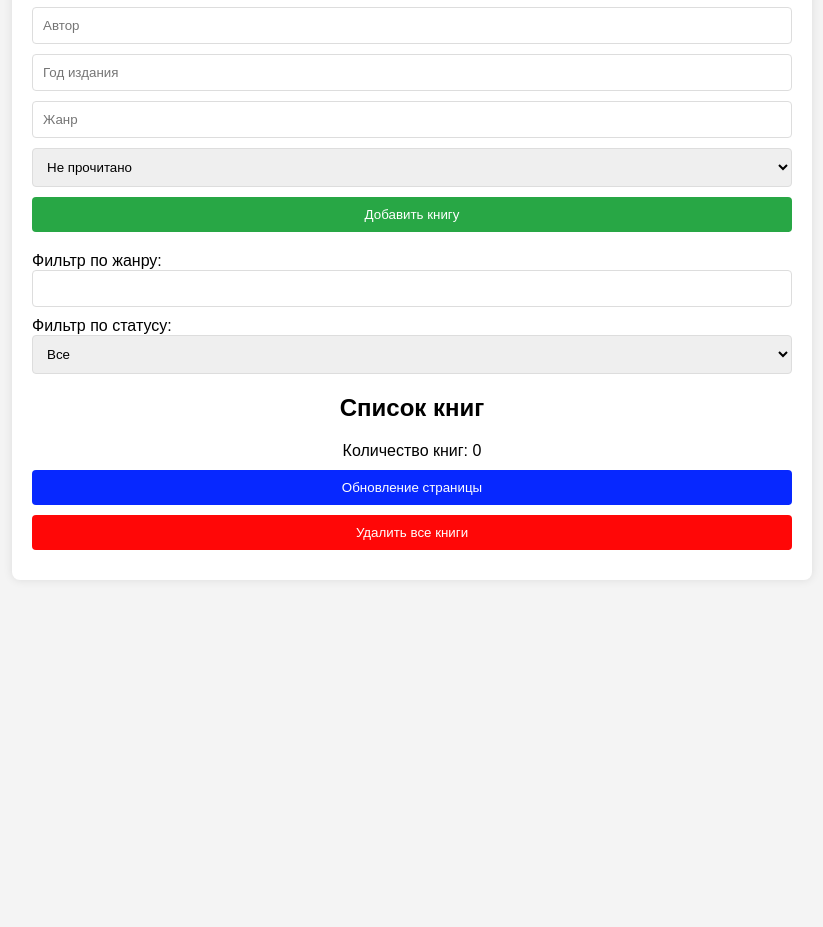
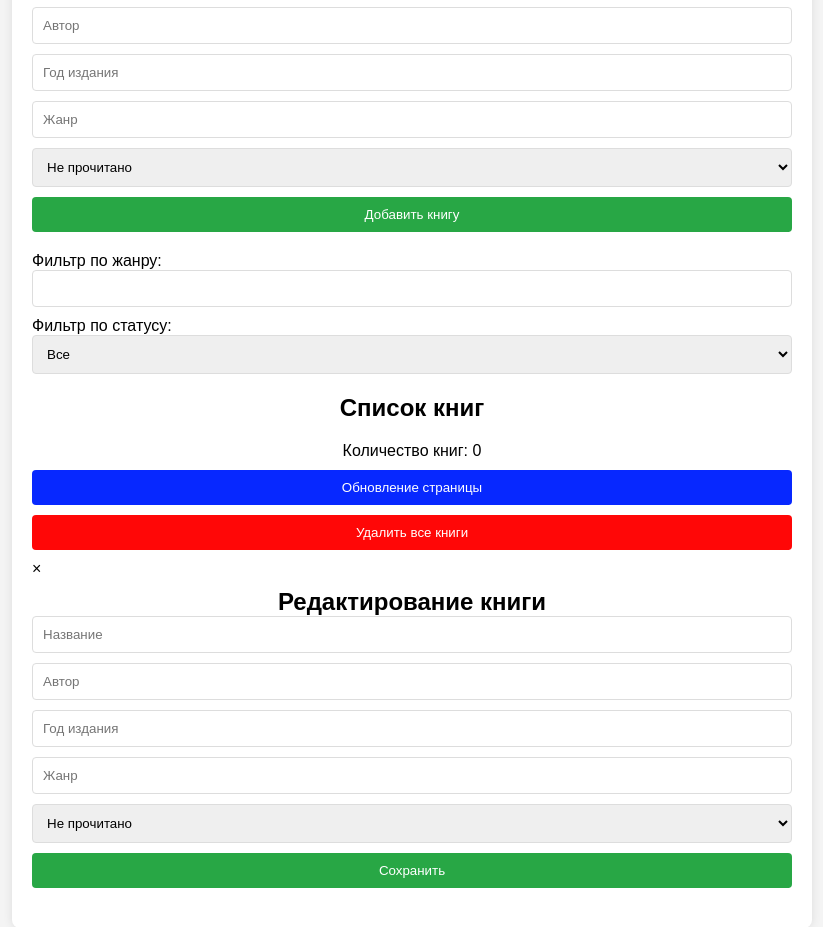
Before and after one commit to mchubarov/modul1, a plain HTML site: page hw5/index.html in a window 1280 px wide. Shown: the part 165-1092 px from the top of the page, without its empty margins (228-1051 px from the left). Before the commit the page ends 800 px from the top, so only its background shows below. Drawn offline with Linux system fonts and the light colour scheme.

Commit message:
Update index.html
Добавил модальное окно для редактирования

```diff
--- a/hw5/index.html
+++ b/hw5/index.html
@@ -44,6 +44,35 @@
 				<button id="refresh-page">Обновление страницы</button>
 				<button id="clear-books">Удалить все книги</button>
 			</div>
+
+			<!-- Добавляем модальное окно для редактирования -->
+			<div id="edit-modal" class="modal">
+				<div class="modal-content">
+					<span class="close-button">&times;</span>
+					<h2>Редактирование книги</h2>
+					<form id="edit-form">
+						<input
+							type="text"
+							id="edit-title"
+							placeholder="Название"
+							required
+						/>
+						<input type="text" id="edit-author" placeholder="Автор" required />
+						<input
+							type="number"
+							id="edit-year"
+							placeholder="Год издания"
+							required
+						/>
+						<input type="text" id="edit-genre" placeholder="Жанр" required />
+						<select id="edit-status" required>
+							<option value="Не прочитано">Не прочитано</option>
+							<option value="Прочитано">Прочитано</option>
+						</select>
+						<button type="submit">Сохранить</button>
+					</form>
+				</div>
+			</div>
 		</div>
 		<script src="script.js"></script>
 	</body>
```
